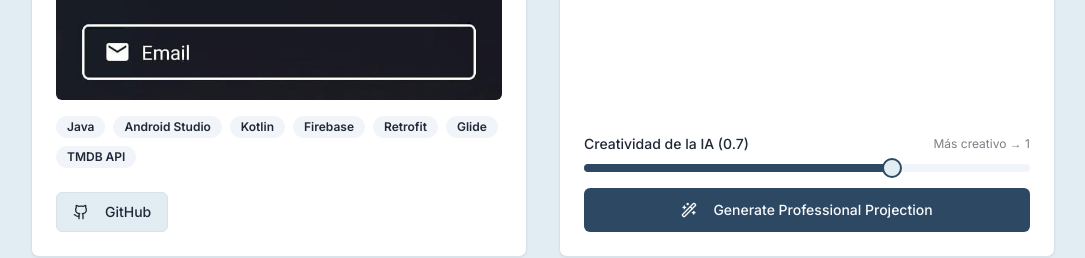
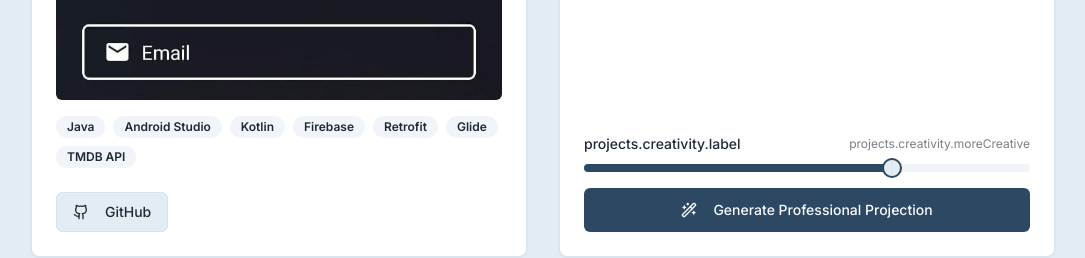
Before and after one commit to alegrandoi/portfolio, a Next.js app: page / in a window 1280 px wide. Shown: the part 6400-6658 px from the top of the page, without its empty margins (97-1182 px from the left). Built offline with nearby package versions, Linux system fonts and the light colour scheme; what @genkit-ai/google-genai, genkit would draw is missing.

Commit message:
Vale ahora quiero volver a tener los 2 proyectos añadidos como los tenia

```diff
--- a/src/components/sections/projects.tsx
+++ b/src/components/sections/projects.tsx
@@ -135,8 +135,8 @@ export default function Projects() {
           <CardFooter className="flex-col items-stretch gap-4">
             <div className="space-y-3">
               <div className="flex justify-between items-center">
-                <Label htmlFor="temperature">Creatividad de la IA ({temperature[0]})</Label>
-                <span className="text-xs text-muted-foreground">Más creativo → 1</span>
+                <Label htmlFor="temperature">{t('projects.creativity.label', { temp: temperature[0] })}</Label>
+                <span className="text-xs text-muted-foreground">{t('projects.creativity.moreCreative')}</span>
               </div>
               <Slider
                 id="temperature"
```
